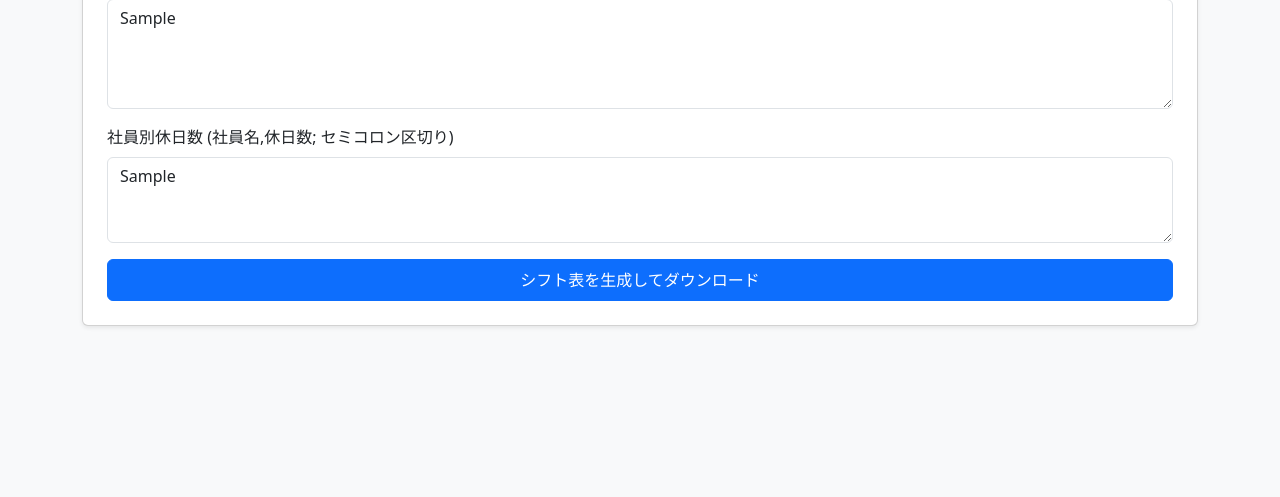
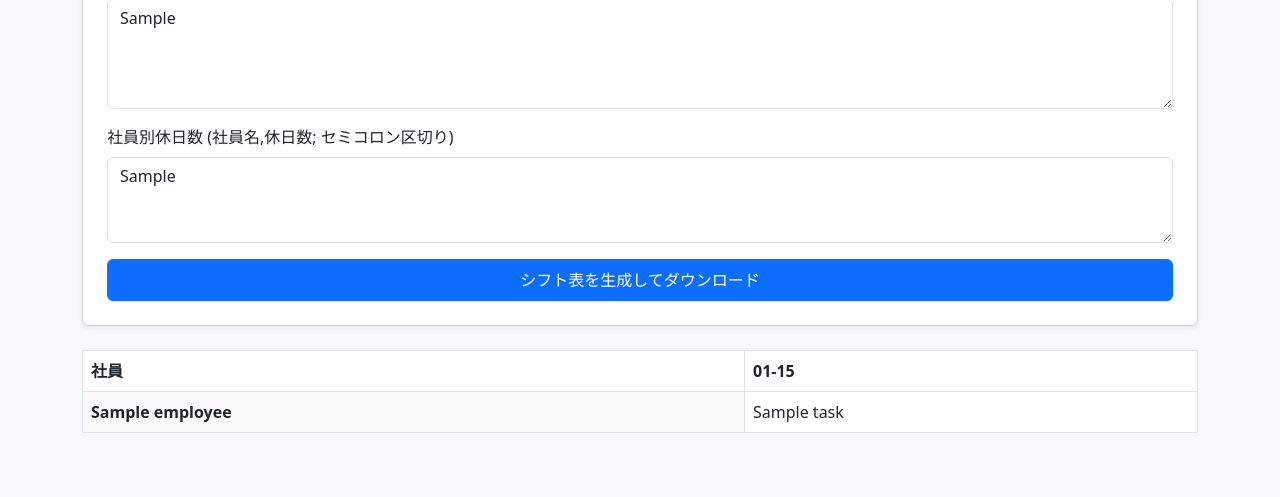
Before and after one commit to masakazu268/shift-commit, a Flask app: template templates/index.html in a window 1280 px wide. Shown: the part 743-1240 px from the top of the page. Before the commit the page ends 1070 px from the top, so only its background shows below. Run offline with Flask 3, Linux system fonts and the light colour scheme; the template is opened without the code that fills it: most values are stand-ins (such as "Sample title", 1, 10 or a date in 2020).

Commit message:
html-commit4

```diff
--- a/templates/index.html
+++ b/templates/index.html
@@ -54,6 +54,27 @@
 
             <button type="submit" class="btn btn-primary w-100 py-2">シフト表を生成してダウンロード</button>
         </form>
+        <table class="table table-bordered mt-4">
+            <thead>
+                <tr>
+                    <th>社員</th>
+                    {% for d in dates_list %}
+                    <th>{{ d[5:] }}</th>
+                    {% endfor %}
+                </tr>
+            </thead>
+            <tbody>
+                {% for row in saved_slots %}
+                <tr>
+                    <td style="padding: 8px; font-weight: bold; background-color: #fafafa;">{{ row.employee }}</td>
+                    {% for task in row.tasks %}
+                    <td style="padding: 8px; "{% if task == 'M05' %}background-color: #ffcccc;{% elif task == 'RH' or task == 'NG' %}background-color: #e0e0e0;{% endif %}">
+                    {{ task }}
+                </td>
+                {% endfor %}
+            </tr>
+            {% endfor %}
+        </tbody>
     </div>
 </body>
 </html>
```
